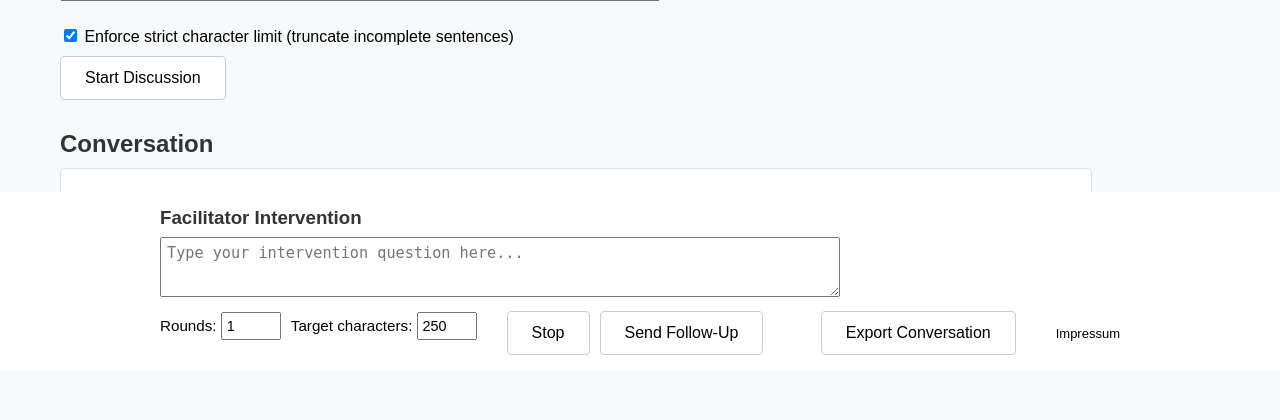
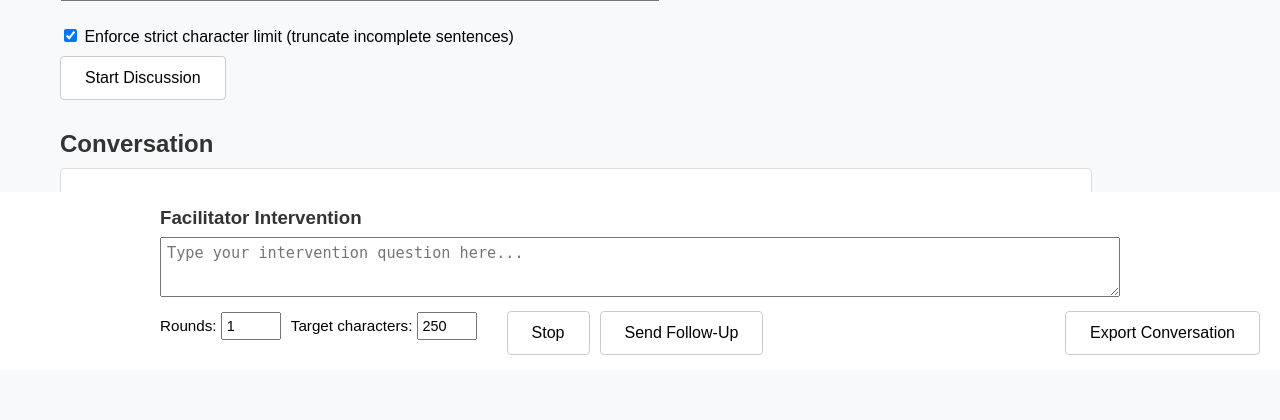
Before and after one commit to tannenbach/focus-ai, a Flask app: page / in a window 1280 px wide. Shown: the part 488-908 px from the top of the page. Run offline with Flask 3, Linux system fonts and the light colour scheme.

Commit message:
Update style.css

```diff
--- a/static/style.css
+++ b/static/style.css
@@ -89,7 +89,7 @@ button:hover {
 }
 
 /* Speaker label */
-.chat-entry strong,
+chat-entry strong,
 .entry strong {
   display: block;
   color: #222;
@@ -143,18 +143,17 @@ button:hover {
   width: 100%;
 }
 
-/* Titel linksbündig – wie Textfeld */
+/* Titel linksbündig */
 #followup-section h3 {
   margin-top: 0;
   margin-bottom: 8px;
   text-align: left;
-  width: calc(100% - 280px);
   align-self: flex-start;
 }
 
-/* Textarea—endet LINKS VON Export/Impressum */
+/* Textarea – volle Breite des Inhaltsbereichs */
 #followup-section .fi-text textarea {
-  width: calc(100% - 280px);
+  width: 100%;
   max-width: none;
   height: 60px;
   resize: vertical;
@@ -164,38 +163,17 @@ button:hover {
   margin-bottom: 10px;
 }
 
-/* DIE komplette Controls-Zeile—ohne extra div */
+/* komplette Controls-Zeile */
 #followup-section .fi-controls {
+  position: relative;      /* Basis für absolute Positionierung rechts */
   display: flex;
   align-items: center;
   width: 100%;
   gap: 10px;
+  padding-right: 260px;    /* Platz für Export + Impressum rechts */
 }
 
-/* Abstand Target → Stop */
-#intervene-btn {
-  margin-left: 20px;
-}
-
-/* Export ganz nach rechts */
-#export-btn {
-  margin-left: auto;
-}
-
-/* Impressum rechts von Export */
-.impressum-link {
-  margin-left: 30px;
-  font-size: 13px;
-  color: #000;
-  white-space: nowrap;
-  text-decoration: none;
-}
-
-.impressum-link:hover {
-  text-decoration: underline;
-}
-
-/* Labels & Inputs */
+/* Labels & Inputs links */
 #followup-section .fi-controls label {
   white-space: nowrap;
   font-size: 0.95rem;
@@ -206,6 +184,35 @@ button:hover {
   padding: 4px;
   font-size: 0.9rem;
   box-sizing: border-box;
+}
+
+/* Abstand Target → Stop */
+#intervene-btn {
+  margin-left: 20px;
+}
+
+/* Export rechts, vertikal zentriert */
+#export-btn {
+  position: absolute;
+  top: 50%;
+  right: 120px;              /* Abstand vor Impressum */
+  transform: translateY(-50%);
+}
+
+/* Impressum ganz rechts, mit Abstand */
+.impressum-link {
+  position: absolute;
+  right: 0;
+  top: calc(50% + 14px);   /* 14px entspricht halber Button-Höhe */
+  transform: none;
+  font-size: 13px;
+  color: #000;
+  white-space: nowrap;
+  text-decoration: none;
+}
+
+.impressum-link:hover {
+  text-decoration: underline;
 }
 
 /* Animation */
```
